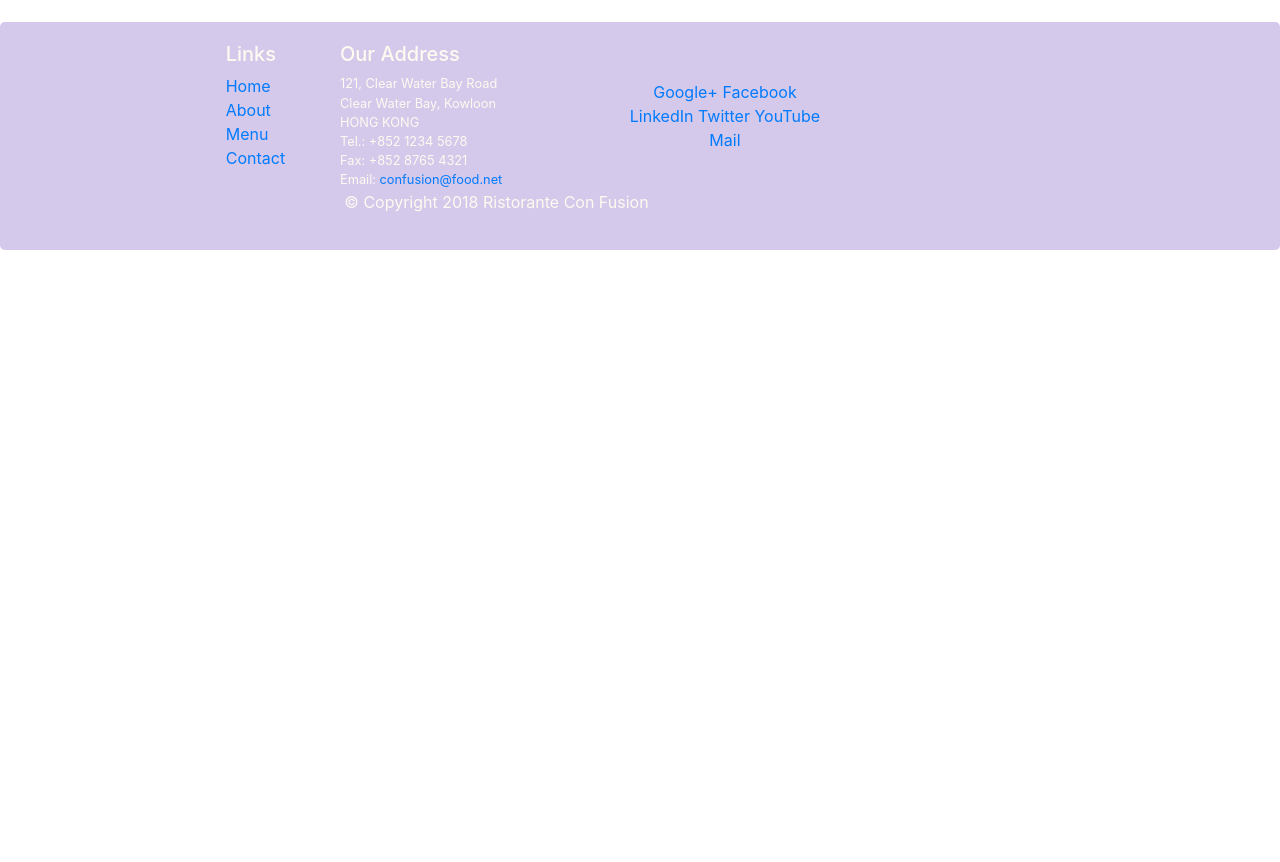
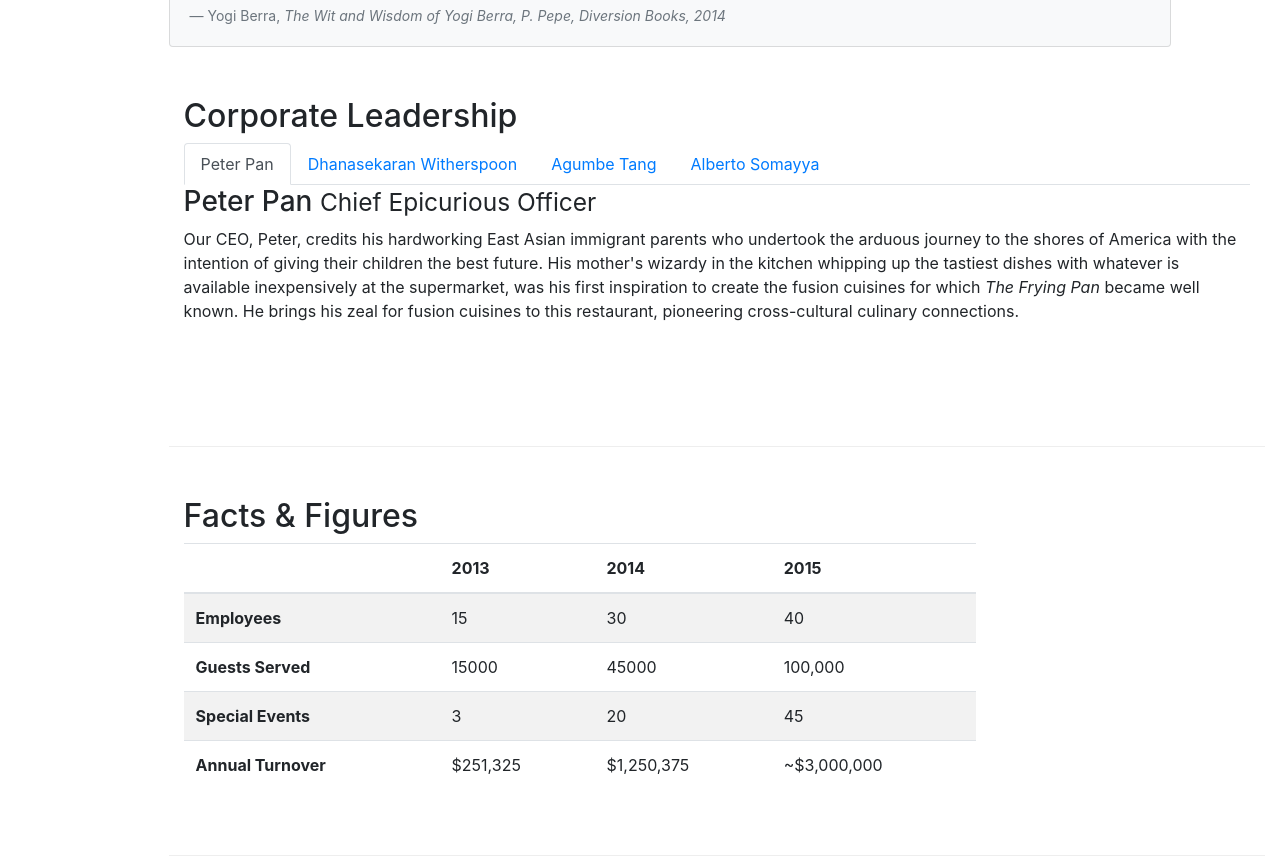
Before and after one commit to arshdeepmay/confusion, a website: page aboutUs.html in a window 1280 px wide. Shown: the part 818-1680 px from the top of the page. Before the commit the page ends 1068 px from the top, so only its background shows below. Drawn offline with nearby package versions, Linux system fonts and the light colour scheme.

Commit message:
navs and pills

```diff
--- a/aboutUs.html
+++ b/aboutUs.html
@@ -107,9 +107,107 @@
             </div>
 
         </div>
-   </div>
+
+        <div class="row row-content">
+            <div class="col">
+
+                <h2>Corporate Leadership</h2>
+
+                <ul class="nav nav-tabs" role="tablist">
+
+                    <li class="nav-item">
+                      <a class="nav-link active" data-toggle="tab" href="#peter" role="tab" >Peter Pan</a>
+                    </li>
+
+                    <li class="nav-item" role="presentation">
+                      <a class="nav-link"  data-toggle="tab" href="#Dhanasekaran" role="tab">Dhanasekaran Witherspoon</a>
+                    </li>
+
+                    <li class="nav-item" role="presentation">
+                      <a class="nav-link"  data-toggle="tab" href="#tang" role="tab" >Agumbe Tang</a>
+                    </li>
+
+                    <li class="nav-item" role="presentation">
+                        <a class="nav-link" data-toggle="tab" href="#alberto" role="tab" >Alberto Somayya</a>
+                    </li>
+
+                  </ul>
+
+                  <div class="tab-content">
+
+                    <div class="tab-pane fade show active" id="peter" role="tabpanel">
+                        <h3>Peter Pan <small>Chief Epicurious Officer</small></h3>
+                        <p class="hidden-xs-down">Our CEO, Peter, credits his hardworking East Asian immigrant parents who undertook the arduous journey to the shores of America with the intention of giving their children the best future. His mother's wizardy in the kitchen whipping up the tastiest dishes with whatever is available inexpensively at the supermarket, was his first inspiration to create the fusion cuisines for which <em>The Frying Pan</em> became well known. He brings his zeal for fusion cuisines to this restaurant, pioneering cross-cultural culinary connections.</p>
+                    </div>
+
+                    <div class="tab-pane fade" id="Dhanasekaran" role="tabpanel">
+                        <h3>Dhanasekaran Witherspoon <small>Chief Food Officer</small></h3>
+                        <p class="hidden-xs-down">Our CFO, Danny, as he is affectionately referred to by his colleagues, comes from a long established family tradition in farming and produce. His experiences growing up on a farm in the Australian outback gave him great appreciation for varieties of food sources. As he puts it in his own words, <em>Everything that runs, wins, and everything that stays, pays!</em></p>
+                    </div>
+
+                    <div class="tab-pane fade" id="tang" role="tabpanel">
+                        <h3>Agumbe Tang <small>Chief Taste Officer</small></h3>
+                        <p class="hidden-xs-down">Blessed with the most discerning gustatory sense, Agumbe, our CTO, personally ensures that every dish that we serve meets his exacting tastes. Our chefs dread the tongue lashing that ensues if their dish does not meet his exacting standards. He lives by his motto, <em>You click only if you survive my lick.</em></p>
+                    </div>
+
+                    <div class="tab-pane fade" id="alberto" role="tabpanel">
+                        <h3>Alberto Somayya <small>Executive Chef</small></h3>
+                        <p class="hidden-xs-down">Award winning three-star Michelin chef with wide International experience having worked closely with whos-who in the culinary world, he specializes in creating mouthwatering Indo-Italian fusion experiences. He says, <em>Put together the cuisines from the two craziest cultures, and you get a winning hit! Amma Mia!</em></p>
+                    </div>
+
+                  </div>
+
+            </div>
+       </div>
+
+        <div class="row row-content">
+            <div class="col-12 col-sm-9">
+                <h2>Facts &amp; Figures</h2>
+                <div class="table-responsive">
+                <table class="table table-striped">
+                <thead class="thead-inverse">
+                    <tr>
+                        <th>&nbsp;</th>
+                        <th>2013</th>
+                        <th>2014</th>
+                        <th>2015</th>
+                    </tr>
+                </thead>
+                <tbody>
+                    <tr>
+                        <th>Employees</th>
+                        <td>15</td>
+                        <td>30</td>
+                        <td>40</td>
+                    </tr>
+                    <tr>
+                        <th>Guests Served</th>
+                        <td>15000</td>
+                        <td>45000</td>
+                        <td>100,000</td>
+                    </tr>
+                    <tr>
+                        <th>Special Events</th>
+                        <td>3</td>
+                        <td>20</td>
+                        <td>45</td>
+                    </tr>
+                    <tr>
+                        <th>Annual Turnover</th>
+                        <td>$251,325</td>
+                        <td>$1,250,375</td>
+                        <td>~$3,000,000</td>
+                    </tr>
+                </tbody>
+                </table>
+                </div>
+            </div>
+             <div class="col-12 col-sm-3">
+            </div>
+       </div>
 
 
+   </div>
 
    </div>
 
@@ -155,9 +253,11 @@
         </div>
     </footer>
 
+    <!-- jQuery first, then Tether, then Bootstrap JS. -->
+    <script src="node_modules/jquery/dist/jquery.min.js"></script>
+    <script src="node_modules/tether/dist/js/tether.min.js"></script>
     <script src="node_modules/bootstrap/dist/js/bootstrap.min.js"></script>
-    <script src="node_modules/jquery/dist/jquery.slim.min.js"></script>
-    <script src="node_modules/popper.js/dist/umd/popper.min.js"></script>
+
 </body>
 
 </html>
--- a/styles.css
+++ b/styles.css
@@ -1,3 +1,8 @@
+body{
+    padding:50px 0px 0px 0px;
+    z-index:0;
+}
+
 .row-header{
     margin:0px auto;
     padding:0px;
```
Also changed, not shown: index.html (+21 -21 lines), 1 other file.
